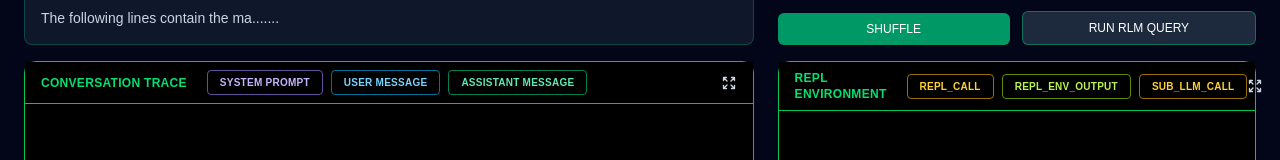
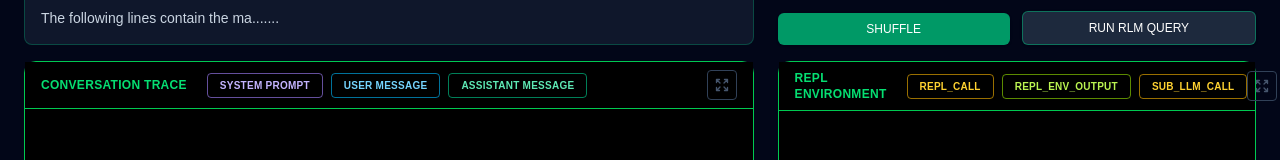
Before and after one commit to Vidit-Ostwal/RLM-demo, a Next.js app in the folder frontend/: page / in a window 1280 px wide. Shown: the part 231-391 px from the top of the page. Built offline with nearby package versions, Linux system fonts and the light colour scheme.

Commit message:
claude code v2

```diff
--- a/frontend/app/components/RoleBadge.tsx
+++ b/frontend/app/components/RoleBadge.tsx
@@ -12,14 +12,14 @@ export function RoleBadge({
     tooltipDescription?: string
 }) {
     return (
-        <div className="relative group min-w-0">
+        <div className="relative group min-w-0 shrink-0">
             {/* Badge */}
             <div
                 className={`
           text-[10px] font-semibold uppercase tracking-wide
-          px-3 py-1 rounded border cursor-help
+          px-3 py-1 rounded border cursor-help transition-colors
           ${getMessageBg(role)}
-          max-w-full truncate whitespace-nowrap overflow-hidden
+          whitespace-nowrap
         `}
                 title={label} // native tooltip for truncated text
             >
@@ -28,8 +28,8 @@ export function RoleBadge({
 
             {/* Tooltip */}
             {(tooltipTitle || tooltipDescription) && (
-                <div className="pointer-events-none absolute left-1/2 -translate-x-1/2 top-full mt-2 w-[450px] opacity-0 translate-y-1 group-hover:opacity-100 group-hover:translate-y-0 transition-all duration-200 bg-white border border-slate-300 shadow-lg rounded-lg p-3 text-xs text-slate-700 z-50">
-                    {tooltipTitle && <div className="font-semibold mb-1">{tooltipTitle}</div>}
+                <div className="pointer-events-none absolute left-1/2 -translate-x-1/2 top-full mt-2 w-[450px] opacity-0 translate-y-1 group-hover:opacity-100 group-hover:translate-y-0 transition-all duration-200 bg-slate-900 border border-emerald-500/30 shadow-2xl shadow-emerald-500/20 rounded-lg p-3 text-xs text-slate-300 z-50">
+                    {tooltipTitle && <div className="font-semibold mb-1 text-emerald-400">{tooltipTitle}</div>}
                     {tooltipDescription && <p className="leading-relaxed">{tooltipDescription}</p>}
                 </div>
             )}
@@ -50,14 +50,14 @@ export function RoleBadgeEnv({
     tooltipDescription?: string
 }) {
     return (
-        <div className="relative group min-w-0">
+        <div className="relative group min-w-0 shrink-0">
             {/* Badge */}
             <div
                 className={`
           text-[10px] font-semibold uppercase tracking-wide
-          px-3 py-1 rounded border cursor-help
+          px-3 py-1 rounded border cursor-help transition-colors
           ${getMessageBg(role)}
-          max-w-full truncate whitespace-nowrap overflow-hidden
+          whitespace-nowrap
         `}
                 title={label} // native tooltip for truncated text
             >
@@ -66,8 +66,8 @@ export function RoleBadgeEnv({
 
             {/* Tooltip */}
             {(tooltipTitle || tooltipDescription) && (
-                <div className="pointer-events-none absolute left-1/2 -translate-x-1/2 top-full mt-2 w-[450px] opacity-0 translate-y-1 group-hover:opacity-100 group-hover:translate-y-0 transition-all duration-200 bg-white border border-slate-300 shadow-lg rounded-lg p-3 text-xs text-slate-700 z-50">
-                    {tooltipTitle && <div className="font-semibold mb-1">{tooltipTitle}</div>}
+                <div className="pointer-events-none absolute left-1/2 -translate-x-1/2 top-full mt-2 w-[450px] opacity-0 translate-y-1 group-hover:opacity-100 group-hover:translate-y-0 transition-all duration-200 bg-slate-900 border border-emerald-500/30 shadow-2xl shadow-emerald-500/20 rounded-lg p-3 text-xs text-slate-300 z-50">
+                    {tooltipTitle && <div className="font-semibold mb-1 text-emerald-400">{tooltipTitle}</div>}
                     {tooltipDescription && <p className="leading-relaxed">{tooltipDescription}</p>}
                 </div>
             )}
--- a/frontend/app/page.tsx
+++ b/frontend/app/page.tsx
@@ -1,7 +1,7 @@
 "use client"
 
 import { useRef, useState, useEffect } from "react"
-import { ChatExpandToggle } from "./components/ChatExpandToggle"
+// import { ChatExpandToggle } from "./components/ChatExpandToggle"
 import { UIMessage, DatasetSample, ApiResponse, RawMessage } from "./types"
 import { ROLE_BADGES, ENV_ROLE_BADGES } from "./components/constants"
 import { getMessageBg } from "./components/getMessageBg"
@@ -95,6 +95,38 @@ export default function Home() {
       runUntilPause()
     }
   }, [messages])
+
+  function CollapseIcon() {
+    return (
+      <svg xmlns="http://www.w3.org/2000/svg" className="h-4 w-4" fill="none" viewBox="0 0 24 24" stroke="currentColor">
+        <path strokeLinecap="round" strokeLinejoin="round" strokeWidth={2} d="M9 9V4.5M9 9H4.5M9 9L3.75 3.75M9 15v4.5M9 15H4.5M9 15l-5.25 5.25M15 9h4.5M15 9V4.5M15 9l5.25-5.25M15 15h4.5M15 15v4.5m0-4.5l5.25 5.25" />
+      </svg>
+    )
+  }
+
+  function ExpandIcon() {
+    return (
+      <svg xmlns="http://www.w3.org/2000/svg" className="h-4 w-4" fill="none" viewBox="0 0 24 24" stroke="currentColor">
+        <path strokeLinecap="round" strokeLinejoin="round" strokeWidth={2} d="M3.75 3.75v4.5m0-4.5h4.5m-4.5 0L9 9M3.75 20.25v-4.5m0 4.5h4.5m-4.5 0L9 15M20.25 3.75h-4.5m4.5 0v4.5m0-4.5L15 9m5.25 11.25h-4.5m4.5 0v-4.5m0 4.5L15 15" />
+      </svg>
+    )
+  }
+
+  function ChatExpandToggle({ expanded, disabled, onToggle }: { expanded: boolean; disabled: boolean; onToggle: () => void }) {
+    return (
+      <button
+        onClick={onToggle}
+        disabled={disabled}
+        className={`p-1.5 rounded border transition-colors ${disabled
+          ? "border-slate-700 text-slate-600 cursor-not-allowed"
+          : "border-emerald-500/50 text-emerald-400 hover:bg-emerald-950/50 hover:border-emerald-400 cursor-pointer"
+          }`}
+        title={expanded ? "Exit fullscreen" : "Enter fullscreen"}
+      >
+        {expanded ? <CollapseIcon /> : <ExpandIcon />}
+      </button>
+    )
+  }
 
 
   async function shuffleDataset(index?: number) {
```
